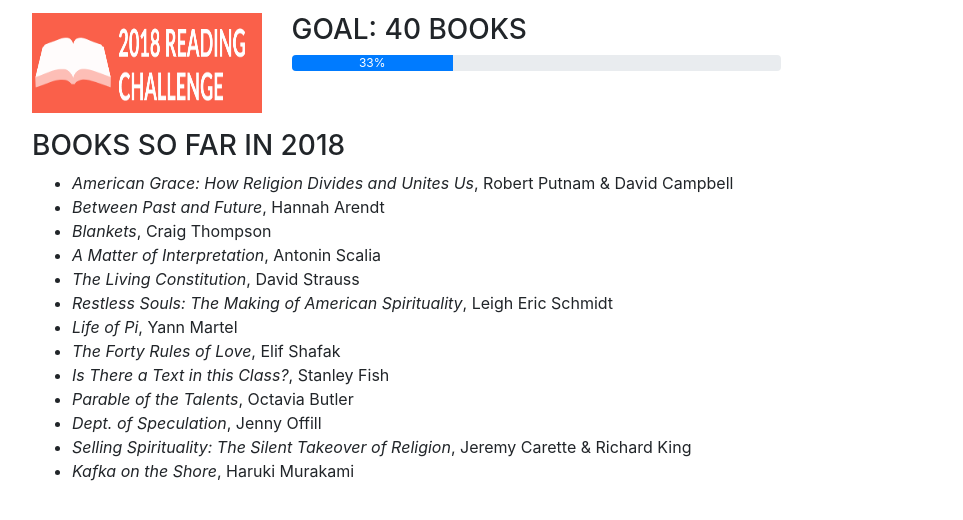
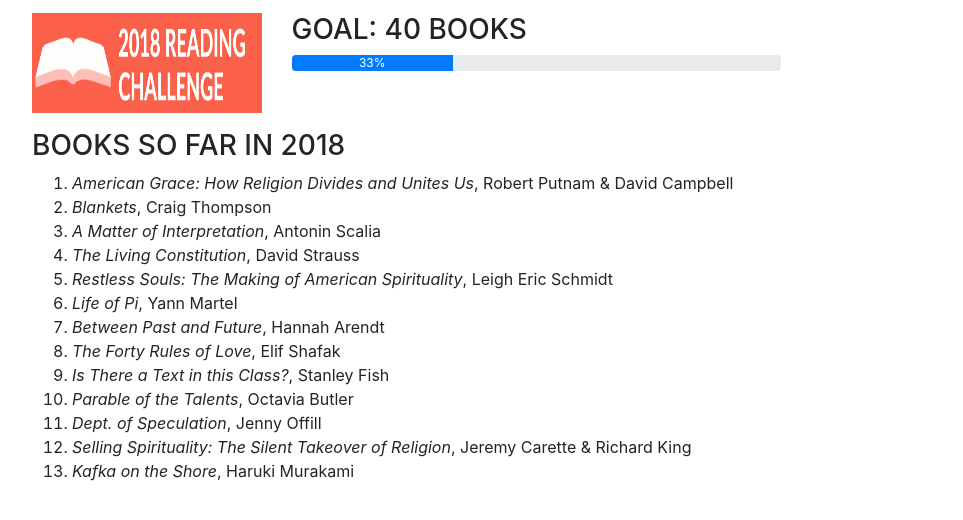
Before and after one commit to CMWesterfield16/Caitlin-Westerfield-Site, a website with bundled scripts: page fun.html in a window 1280 px wide. Shown: the part 1134-1654 px from the top of the page, without its empty margins (288-1251 px from the left). Built offline with nearby package versions, Linux system fonts and the light colour scheme; a web font is replaced by a local one.

Commit message:
update reading list

```diff
--- a/fun.html
+++ b/fun.html
@@ -122,7 +122,13 @@
             <div class="resume-content mr-auto">
               <h3 class="mb-3 section-midheading">Reading</h3>
               <div class="row">
+                <!-- <div class="col-md-4 col-sm-6">
+                  <a href="https://www.goodreads.com/CMWesterfield" target="_blank">
+                    <img src="img/books/readingchallenge.png" width="200" height="100">
+                  </a>
+                </div> -->
                 <img class="col-md-4 col-sm-6" src="img/books/readingchallenge.png" width="200" height="100">
+
                 <div class="col-md-8 col-sm-6">
                   <h3>Goal: 40 Books</h3>
                   <div class="progress mb-3">
@@ -135,14 +141,14 @@
 
           <h3>Books So Far in 2018</h3>
 
-          <ul>
+          <ol>
             <li><i>American Grace: How Religion Divides and Unites Us</i>, Robert Putnam & David Campbell</li>
-            <li><i>Between Past and Future</i>, Hannah Arendt</li>
             <li><i>Blankets</i>, Craig Thompson</li>
             <li><i>A Matter of Interpretation</i>, Antonin Scalia</li>
             <li><i>The Living Constitution</i>, David Strauss</li>
             <li><i>Restless Souls: The Making of American Spirituality</i>, Leigh Eric Schmidt</li>
             <li><i>Life of Pi</i>, Yann Martel</li>
+            <li><i>Between Past and Future</i>, Hannah Arendt</li>
             <li><i>The Forty Rules of Love</i>, Elif Shafak</li>
             <li><i>Is There a Text in this Class?</i>, Stanley Fish</li>
             <li><i>Parable of the Talents</i>, Octavia Butler</li>
@@ -150,9 +156,7 @@
             <li><i>Selling Spirituality: The Silent Takeover of Religion</i>, Jeremy Carette & Richard King</li>
             <li><i>Kafka on the Shore</i>, Haruki Murakami</li>
 
-          </ul>
-
-
+          </ol>
 
         </div>
 
```
